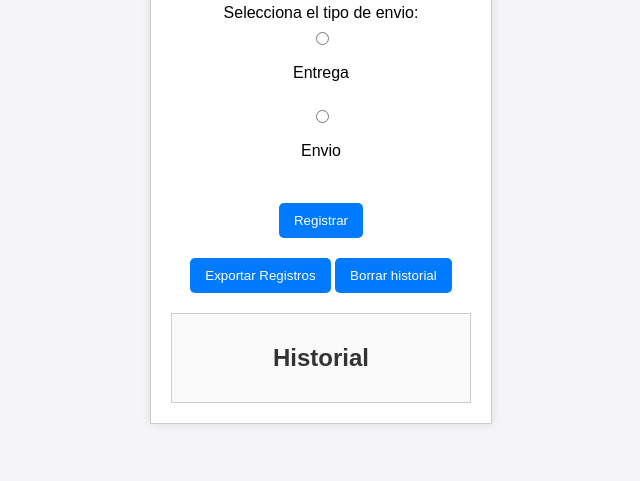
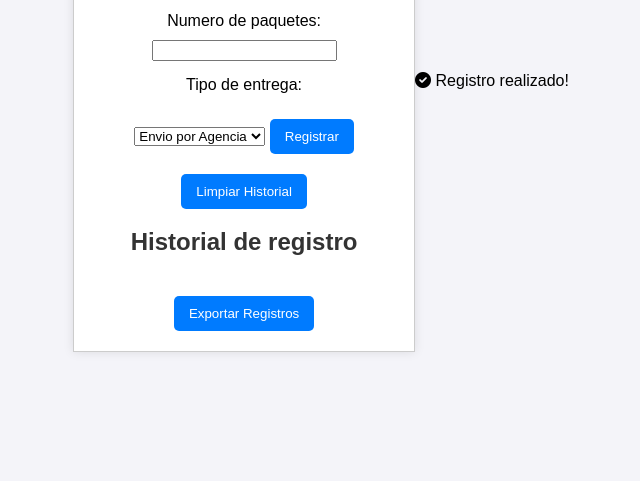
Before and after one commit to y1np1/controlinventariomama, a plain HTML site: page index.html in a window 1280 px wide. Shown: the part 319-800 px from the top of the page, without its empty margins (319-959 px from the left). Drawn offline with Linux system fonts and the light colour scheme.

Commit message:
Update index.html

```diff
--- a/index.html
+++ b/index.html
@@ -2,35 +2,38 @@
 <html lang="en">
 <head>
     <meta charset="UTF-8">
-    <title>Simple Delivery</title>
+    <meta name="viewport" content="width=device-width, initial-scale=1.0">
+    <title>Registro de paquetes</title>
     <link rel="stylesheet" href="styles.css">
+    <link rel="stylesheet" href="https://cdnjs.cloudflare.com/ajax/libs/font-awesome/6.0.0-beta3/css/all.min.css">
 </head>
 <body>
     <div class="container">
-        <h1>Registro de pedidos</h1>
-        <form id="deliveryForm">
+        <h1>Registro de paquetes</h1>
+        <form id="entryForm">
             <label for="name">Nombre:</label>
-            <input type="text" id="name" name="name" required>
+            <input type="text" id="name" required>
 
-            <label for="packages">Numero de paquetes (1-10):</label>
-            <input type="number" id="packages" name="packages" min="1" max="10" required>
+            <label for="packages">Numero de paquetes:</label>
+            <input type="number" id="packages" required>
 
-            <p>Selecciona el tipo de envio:</p>
-            <input type="radio" id="inPerson" name="deliveryType" value="In-Person" required>
-            <label for="inPerson">Entrega</label><br>
-            <input type="radio" id="delivery" name="deliveryType" value="Delivery">
-            <label for="delivery">Envio</label><br>
+            <label for="deliveryType">Tipo de entrega:</label>
+            <select id="deliveryType" required>
+                <option value="agency">Envio por Agencia</option>
+                <option value="inPerson">Delivery</option>
+            </select>
 
             <button type="submit">Registrar</button>
+            <button type="button" id="clearButton">Limpiar Historial</button>
         </form>
+        <h2>Historial de registro</h2>
+        <ul id="historyList"></ul>
         <button onclick="exportData()">Exportar Registros</button>
-        <button id="clearData">Borrar historial</button>
+    </div>
+    <div id="successNotification" class="notification">
+        <i class="fas fa-check-circle"></i> Registro realizado!
+    </div>
 
-        <div id="historyBox">
-            <h2>Historial</h2>
-            <ul id="historyList"></ul>
-        </div>
-    </div>
     <script src="script.js"></script>
 </body>
 </html>
```
